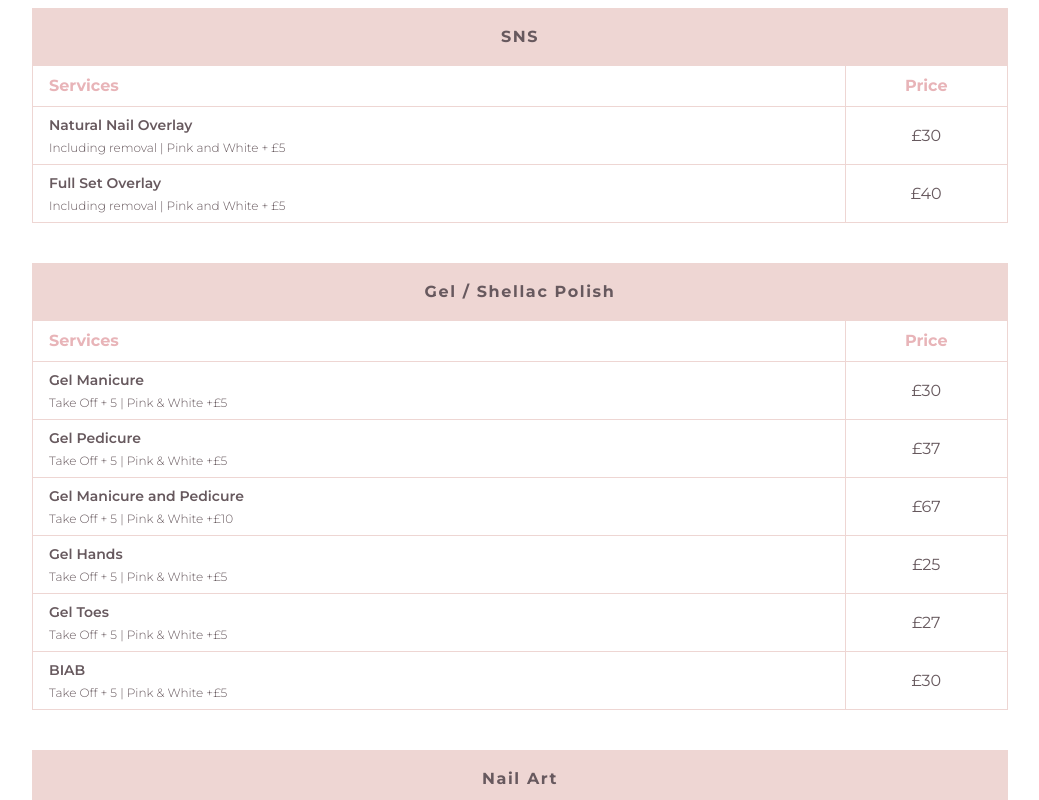
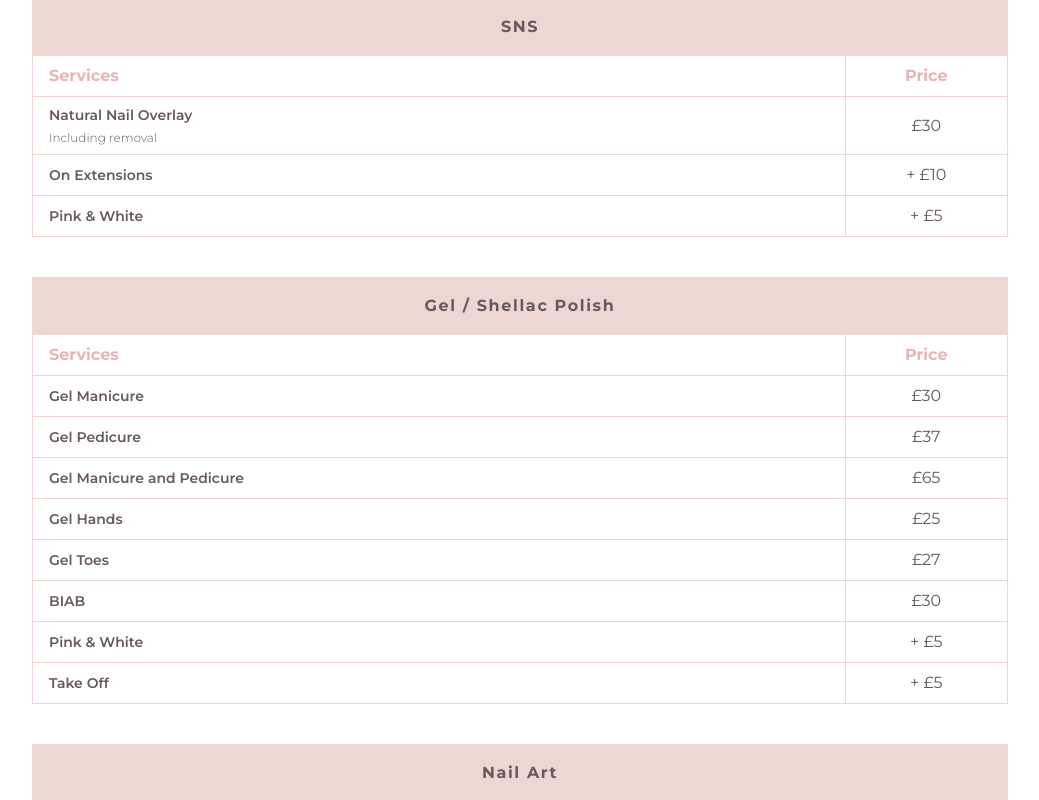
Before and after one commit to Luken1990/NailFairy-Pricelist, a React (Vite) app: page / in a window 1280 px wide. Shown: the part 1120-1920 px from the top of the page, without its empty margins (120-1159 px from the left). Built offline with nearby package versions, Linux system fonts and the light colour scheme.

Commit message:
update gel prices and seperate pink and white

```diff
--- a/src/components/Main.jsx
+++ b/src/components/Main.jsx
@@ -37,7 +37,7 @@
                           ) : null}
                         </td>
                         <td className=" border border-base px-4 py-2 text-center w-1/6">
-                          £{price}
+                          {price}
                         </td>
                       </tr>
                     );
--- a/src/data/services.jsx
+++ b/src/data/services.jsx
@@ -4,46 +4,47 @@
     treatments: [
       {
         name: 'Acrylic Full Set with Normal Polish',
-        price: 25,
+        price: `£25`,
       },
       {
         name: 'Acrylic Full Set with Gel Polish',
-        info: 'Pink and White + £5',
-        price: 35,
+        price: `£35`,
       },
       {
         name: 'Acrylic Full Set with BIAB',
-        info: 'Pink and White + £5',
-        price: 40,
+        price: `£40`,
       },
       {
         name: 'Gel Powder Full Set',
-        price: 30,
+        price: `£30`,
       },
       {
         name: 'Ombre Powder Full Set',
-        price: 40,
+        price: `£40`,
       },
       {
         name: 'Infill Acrylic With Normal Polish',
-        price: 20,
+        price: `£20`,
       },
       {
         name: 'Infill Acrylic With Gel Polish',
-        info: 'Pink and White + £5',
-        price: 25,
+        price: `£30`,
       },
       {
         name: 'Infill Gel Powder',
-        price: 20,
+        price: `£20`,
       },
       {
         name: 'Infill Ombre Powder',
-        price: 35,
+        price: `£35`,
       },
       {
         name: 'Two Big Toes',
-        price: 10,
+        price: `£10`,
+      },
+      {
+        name: 'Pink & White',
+        price: `+ £5`,
       },
     ],
   },
@@ -52,13 +53,16 @@
     treatments: [
       {
         name: 'Natural Nail Overlay',
-        info: 'Including removal | Pink and White + £5',
-        price: 30,
+        info: 'Including removal',
+        price: `£30`,
       },
       {
-        name: 'Full Set Overlay',
-        info: 'Including removal | Pink and White + £5',
-        price: 40,
+        name: 'On Extensions',
+        price: `+ £10`,
+      },
+      {
+        name: 'Pink & White',
+        price: `+ £5`,
       },
     ],
   },
@@ -67,33 +71,35 @@
     treatments: [
       {
         name: 'Gel Manicure',
-        info: 'Take Off + 5 | Pink & White +£5',
-        price: 30,
+        price: `£30`,
       },
       {
         name: 'Gel Pedicure',
-        info: 'Take Off + 5 | Pink & White +£5',
-        price: 37,
+        price: `£37`,
       },
       {
         name: 'Gel Manicure and Pedicure',
-        info: 'Take Off + 5 | Pink & White +£10',
-        price: 67,
+        price: `£65`,
       },
       {
         name: 'Gel Hands',
-        info: 'Take Off + 5 | Pink & White +£5',
-        price: 25,
+        price: `£25`,
       },
       {
         name: 'Gel Toes',
-        info: 'Take Off + 5 | Pink & White +£5',
-        price: 27,
+        price: `£27`,
       },
       {
         name: 'BIAB',
-        info: 'Take Off + 5 | Pink & White +£5',
-        price: 30,
+        price: `£30`,
+      },
+      {
+        name: 'Pink & White',
+        price: `+ £5`,
+      },
+      {
+        name: 'Take Off',
+        price: `+ £5`,
       },
     ],
   },
@@ -102,8 +108,8 @@
     treatments: [
       {
         name: 'Customised Nail Art Designs',
-        info: 'Per nail',
-        price: 3,
+        // info: 'Depends on time and complexity',
+        price: 'From £5',
       },
     ],
   },
@@ -113,16 +119,16 @@
       {
         name: 'Manicure',
         info: 'Includes shape, cuticle work & polish gestures.',
-        price: 15,
+        price: `£15`,
       },
       {
         name: 'Pedicure',
         info: 'Includes soak, shape, cuticle work, hard skin removal & polish gestures.',
-        price: 27,
+        price: `£27`,
       },
       {
         name: 'Manicure and Pedicure',
-        price: 40,
+        price: `£40`,
       },
     ],
   },
@@ -131,11 +137,11 @@
     treatments: [
       {
         name: 'Hands',
-        price: 10,
+        price: `£10`,
       },
       {
         name: 'Feet',
-        price: 10,
+        price: `£10`,
       },
     ],
   },
@@ -144,17 +150,20 @@
     treatments: [
       {
         name: 'Polish',
-        price: 5,
+        price: `£5`,
       },
       {
         name: 'Gel Hands',
-        info: 'Pink & White +£5',
-        price: 20,
+        price: `£20`,
+      },
+      {
+        name: 'Pink & White',
+        price: `+ £5`,
       },
       {
         name: 'Pedicure',
         info: 'Includes soak, shape, cuticle work, scrub & polish gestures.',
-        price: 20,
+        price: `£20`,
       },
     ],
   },
@@ -163,19 +172,15 @@
     treatments: [
       {
         name: 'Gel / Shellac ',
-        price: 10,
+        price: `£10`,
       },
       {
         name: 'SNS',
-        price: 10,
+        price: `£10`,
       },
       {
         name: 'Acrylics',
-        price: 10,
-      },
-      {
-        name: 'Take Off & Manicure',
-        price: 20,
+        price: `£10`,
       },
     ],
   },
```
